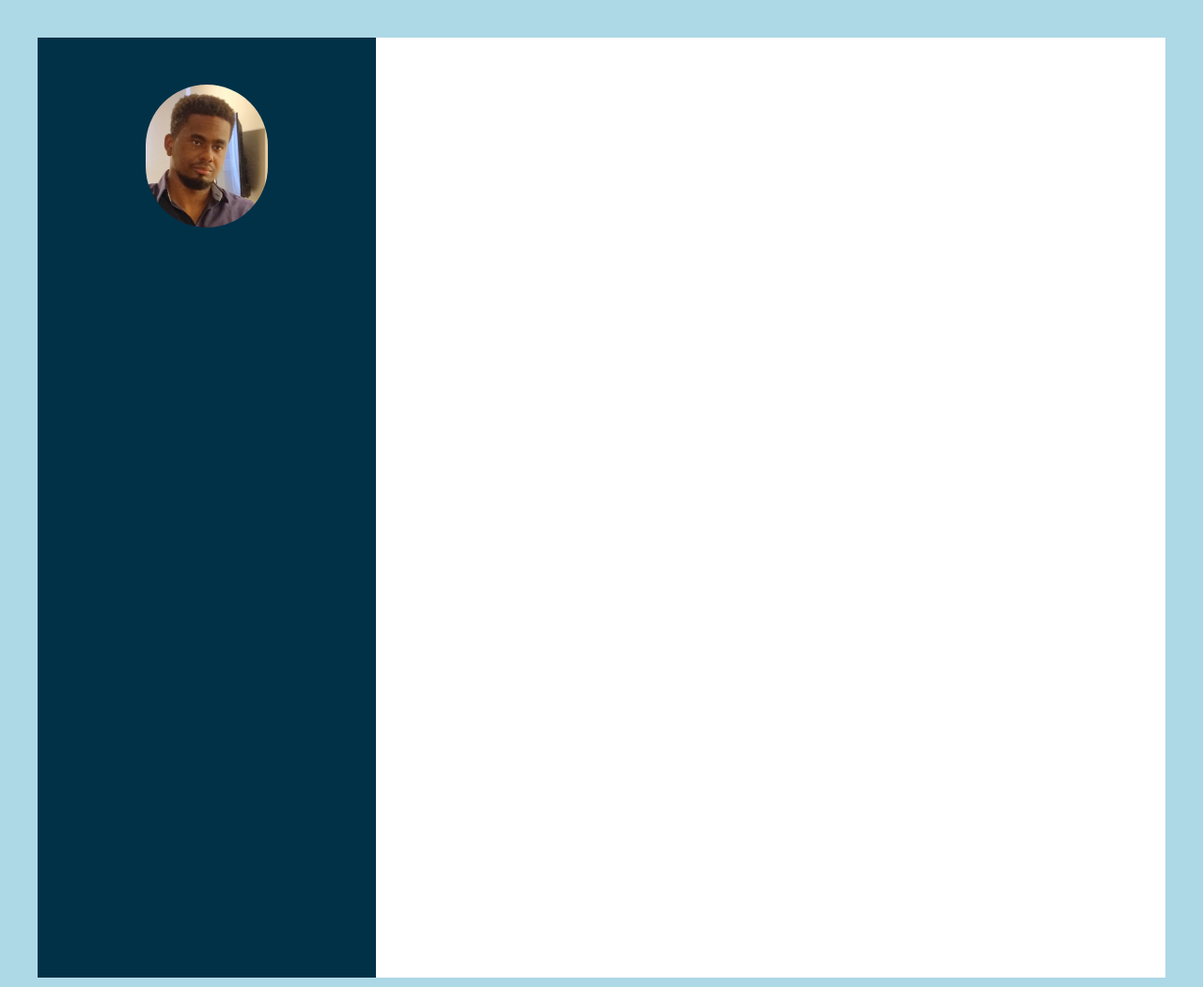
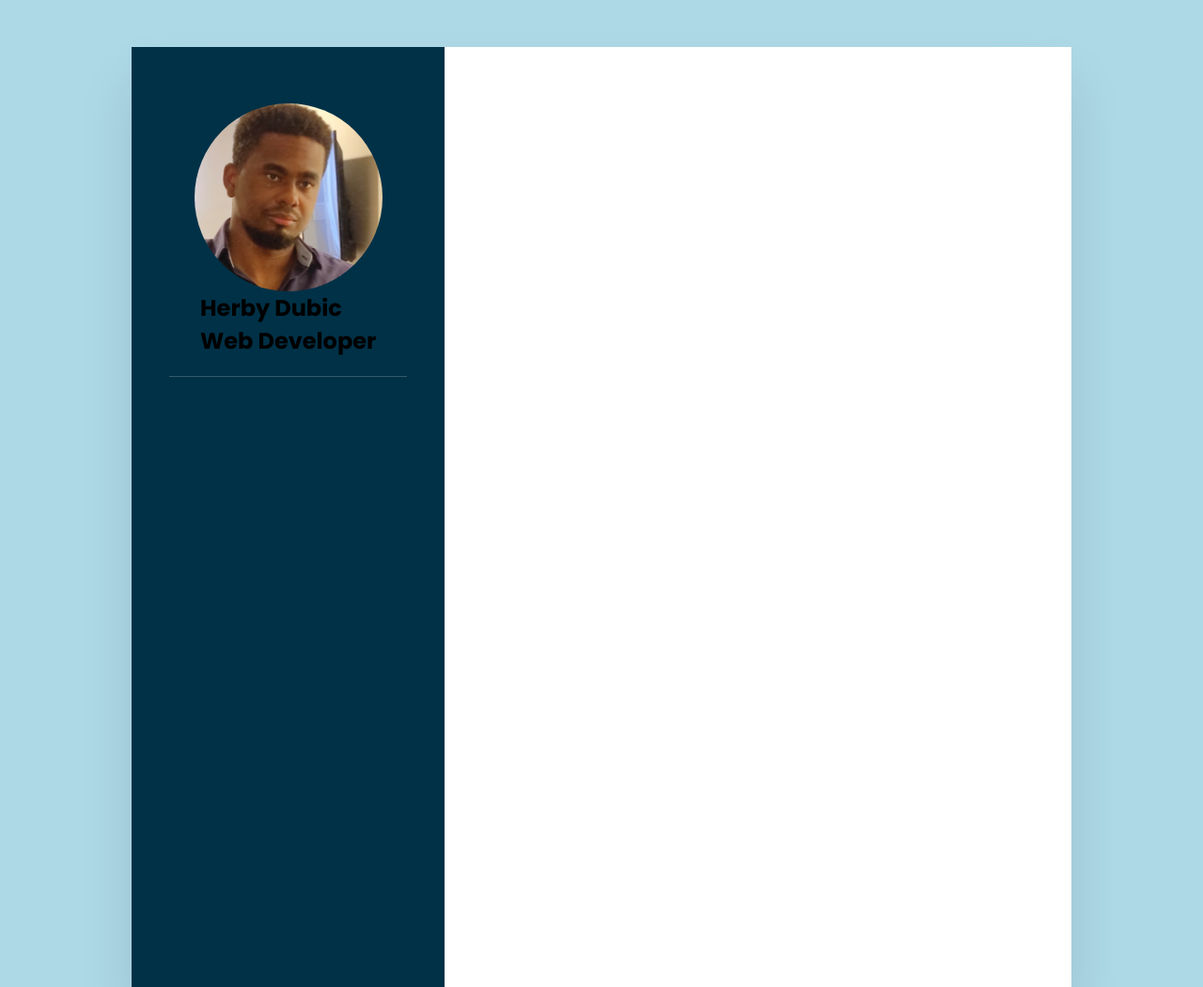
Before and after one commit to herby989/cv, a plain HTML site: page index.html in a window 1280 px wide. Shown: the top 1050 px of the page at 94% size. Drawn offline with Linux system fonts and the light colour scheme.

Commit message:
Commit 1

```diff
--- a/css/style.css
+++ b/css/style.css
@@ -1,46 +1,65 @@
+@import url('https://fonts.googleapis.com/css?family=Poppins:200,300,400,500,600,700,800,900&display=swap');
+*
+{
+    margin:0;
+    padding: 0;
+    box-sizing: border-box;
+    font-family: 'Poppins', sans-serif;
 
-*{
-    margin: 0;
-    padding:0;
-    box-sizing: border-box;
 }
 
 body{
     background-color: lightblue;
-}
-.container{
     display: flex;
-    flex-direction: row;
-    margin: 40px;
     justify-content: center;
-    background-color:antiquewhite;
+    align-items: center;
+    min-height: 100vh;
 }
 
-.left-side{
-    background-color: #003147;
-    height: 200px;
-    width: 30%;
+.container{
+    position: relative;
+    width: 100%;
+    max-width: 1000px;
     min-height: 1000px;
+    background: #fff;
+    margin: 50px;
+    display: grid;
+    grid-template-columns: 1fr 2fr;
+    box-shadow: 0 35px 55px rgb(0,0,0,0.1);
+}
+.container .left-side{
+    position: relative;
+    background: #003147;
+    padding: 40px;
 }
 
-.right-side{
-    background-color: #fff;
-    height:200px;
-    width: 70%;
-    min-height: 1000px;
+.profileText{
+    position: relative;
+    display: flex;
+    flex-direction: column;
+    align-items: center;
+    padding: 20px;
+    border-bottom: 1px solid rgba(255,255,255,0.2);
 }
 
-img{
-    width: 50%;
-    border-radius: 100px;
-    padding: auto;
-    margin: auto;
-
+.profileText .imgBx{
+    position: relative;
+    width: 200px;
+    height: 200px;
+    border-radius: 50%;
+    overflow: hidden;
 }
 
-.imgBox{
-    text-align: center;
+.profileText .imgBx img{
+    position: absolute;
+    top: 0;
+    left: 0;
+    width: 100%;
+    height: 100%;
+    object-fit: cover;
+}
+.container .right-side{
     position: relative;
-    padding: 50px;
-
+    background: #fff;
+    padding: 40px;
 }
--- a/index.html
+++ b/index.html
@@ -8,10 +8,12 @@
 <body>
     <div class="container">
         <div class="left-side">
-            <div class="imgBox">
-                <img src="images/profile_pic.jpg" alt="">
+            <div class="profileText">
+                <div class="imgBx">
+                    <img src="images/profile_pic.jpg" alt="">
+                </div>
+                <h2>Herby Dubic<br><span>Web Developer</span></h2>
             </div>
-
         </div>
 
         <div class="right-side">
```
